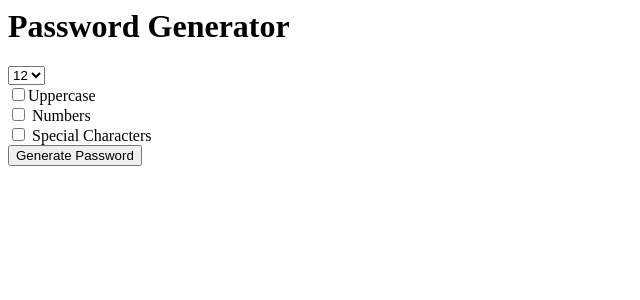
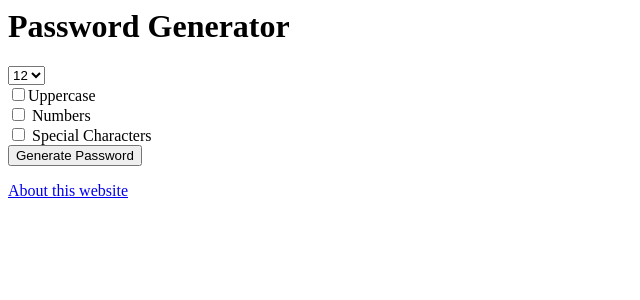
Before and after one commit to mwkan/PasswordGenerator, a Django app: page / in a window 1280 px wide. Shown: the top 300 px of the page, without its empty margins (0-640 px from the left). Run offline with Django 4.2, Linux system fonts and the light colour scheme.

Commit message:
add about me page

```diff
--- /dev/null
+++ b/passwordgenerator/generator/templates/generator/about.html
@@ -0,0 +1,3 @@
+<h1>About this website</h1>
+<h3>You can use this website to generate passwords at random!<br>
+Return to the <a href="{%url 'home'%}"> homepage </a> where you can select the length of your password as well as the characters it is made up of.  </h3>
--- a/passwordgenerator/generator/templates/generator/home.html
+++ b/passwordgenerator/generator/templates/generator/home.html
@@ -22,3 +22,5 @@
 
     <input type="submit" value="Generate Password">
 </form>
+
+    <a href="{%url 'about'%}">About this website</a>
--- a/passwordgenerator/generator/views.py
+++ b/passwordgenerator/generator/views.py
@@ -25,3 +25,6 @@ def password(request):
         thepassword += random.choice(characters)
 
     return render(request, 'generator/password.html', {"password": thepassword})
+
+def about(request):
+    return render(request, 'generator/about.html')
--- a/passwordgenerator/passwordgenerator/urls.py
+++ b/passwordgenerator/passwordgenerator/urls.py
@@ -20,4 +20,5 @@ from generator import views
 urlpatterns = [
     path('', views.home, name='home'),
     path('generatedpassword/', views.password, name='password'),
+    path('about/', views.about, name='about'),
 ]
```
